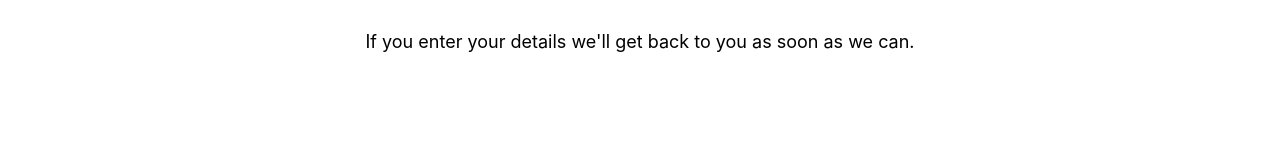
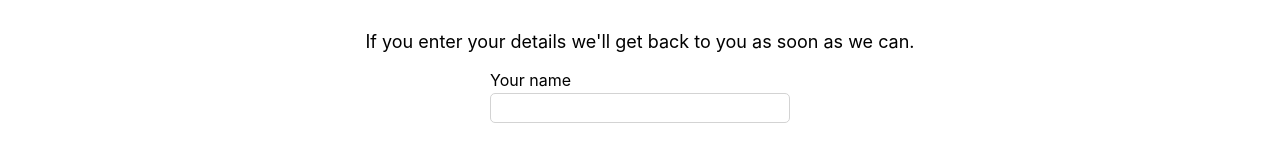
Before and after one commit to hesbon-osoro/Learn-React-with-TypeScript-3, a React (Create React App) app in the folder chapter7/react-router-shop/: page /contactus in a window 1280 px wide. Shown: the part 281-442 px from the top of the page. Built offline with nearby package versions, Linux system fonts and the light colour scheme.

Commit message:
using contact us component

```diff
--- a/chapter7/react-router-shop/src/ContactUsPage.tsx
+++ b/chapter7/react-router-shop/src/ContactUsPage.tsx
@@ -1,4 +1,6 @@
 import React from 'react';
+
+import ContactUs from './ContactUs';
 
 export class ContactUsPage extends React.Component {
 	public render() {
@@ -8,6 +10,7 @@ export class ContactUsPage extends React.Component {
 				<p>
 					If you enter your details we'll get back to you as soon as we can.
 				</p>
+				<ContactUs />
 			</div>
 		);
 	}
```
